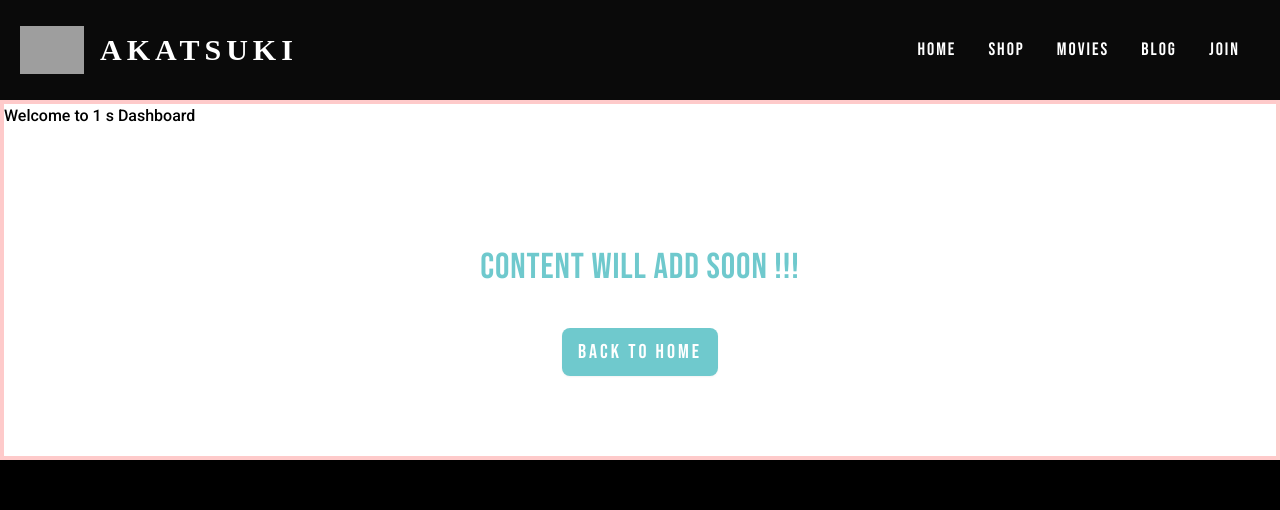
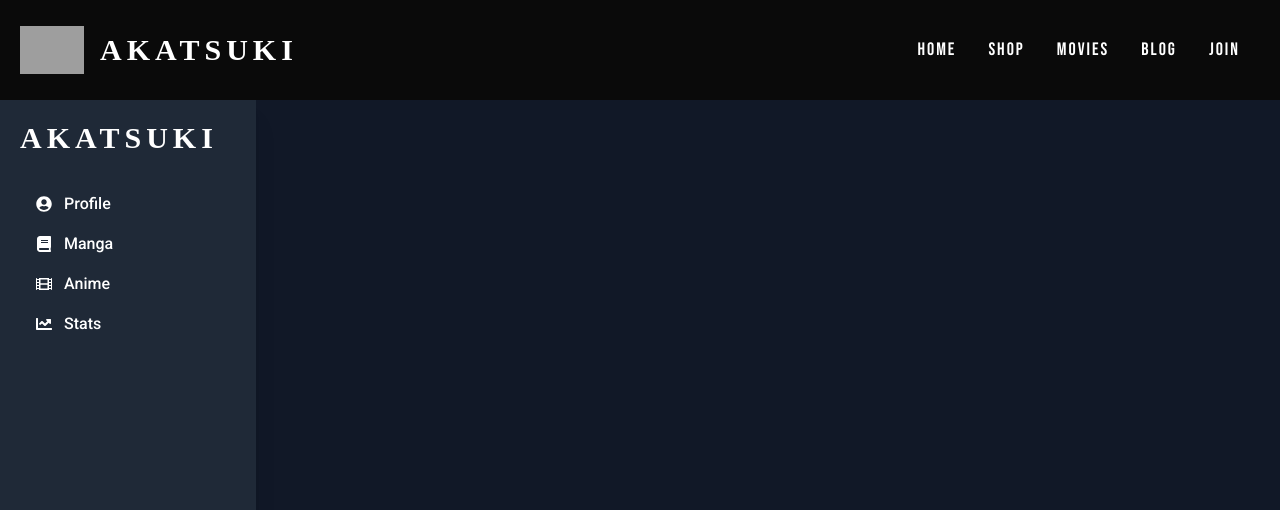
Before and after one commit to OHshajim/Akatsuki, a Next.js app: page /dashboard/1 in a window 1280 px wide. Shown: the top 510 px of the page. Built offline with nearby package versions, Linux system fonts and the light colour scheme; no server answers; grey boxes are pictures that could not be loaded; a web font is replaced by a local one.

Commit message:
admin nav add

```diff
--- a/src/Components/DashBoard/DashboardNav.tsx
+++ b/src/Components/DashBoard/DashboardNav.tsx
@@ -1,10 +1,46 @@
+"use client";
+
+import { useState } from "react";
+import { FaBars, FaBook, FaChartLine, FaFilm, FaTimes, FaUserCircle } from "react-icons/fa";
 
 const DashboardNav = () => {
-    return (
-        <div>
+  const [isOpen, setIsOpen] = useState(false);
 
-        </div>
-    );
+  return (
+    <div className="flex min-h-screen bg-gray-900 text-white w-full">
+      {/* Mobile Menu Button */}
+      <button
+        className="sm:hidden p-4 text-white bg-gray-800 fixed top-4 left-4 z-50 rounded-md"
+        onClick={() => setIsOpen(!isOpen)}
+      >
+        {isOpen ? <FaTimes size={24} /> : <FaBars size={24} />}
+      </button>
+
+      {/* Sidebar */}
+      <aside
+        className={`fixed sm:relative top-0 left-0 w-64 sm:w-1/5 bg-gray-800 p-5 flex flex-col gap-5 shadow-xl min-h-screen transition-transform duration-300 transform ${isOpen ? "translate-x-0" : "-translate-x-full sm:translate-x-0"}`}
+      >
+        <h1 className="text-xl sm:text-3xl font-Secondary text-white uppercase font-bold text-center sm:text-left">
+          Akatsuki
+        </h1>
+
+        <nav className="flex flex-col gap-4 p-4">
+          <a href="#" className="flex items-center gap-3 hover:text-red-400 transition duration-300">
+            <FaUserCircle /> Profile
+          </a>
+          <a href="#" className="flex items-center gap-3 hover:text-red-400 transition duration-300">
+            <FaBook /> Manga
+          </a>
+          <a href="#" className="flex items-center gap-3 hover:text-red-400 transition duration-300">
+            <FaFilm /> Anime
+          </a>
+          <a href="#" className="flex items-center gap-3 hover:text-red-400 transition duration-300">
+            <FaChartLine /> Stats
+          </a>
+        </nav>
+      </aside>
+    </div>
+  );
 };
 
 export default DashboardNav;
--- a/src/Shared/Footer.tsx
+++ b/src/Shared/Footer.tsx
@@ -1,5 +1,8 @@
+"use client";
+import { useSession } from "next-auth/react";
 import Image from "next/image";
 import Link from "next/link";
+import { usePathname } from "next/navigation";
 import {
   FaDiscord,
   FaGoogle,
@@ -10,7 +13,10 @@ import {
 import { MdLocationOn } from "react-icons/md";
 
 const Footer = () => {
+  const path = usePathname();
+  const { data: session } = useSession();
   return (
+    path === `/dashboard/${session?.user?.email}` || (
       <div className="bg-black py-5 text-zinc-300">
         <footer className="footer bg-black container mx-auto py-20 lg:px-10 px-5">
           <aside className="flex justify-center items-center flex-col">
@@ -113,6 +119,7 @@ const Footer = () => {
           </aside>
         </footer>
       </div>
+    )
   );
 };
 
--- a/src/Shared/Nav.tsx
+++ b/src/Shared/Nav.tsx
@@ -14,8 +14,6 @@ import Image from "next/image";
 
 const Nav = () => {
   const path = usePathname();
-  console.log(path);
-
   const { data: session } = useSession();
   const [isMobileMenuOpen, setIsMobileMenuOpen] = useState(false);
 
@@ -51,6 +49,7 @@ const Nav = () => {
     setIsMobileMenuOpen(false);
   }, [path]);
   return (
+    path === `/dashboard/${session?.user?.email}` || (
       <div className="navbar bg-[#000000f5] p-5 items-center">
         {/* Brand and Logo with animation */}
         <motion.div
@@ -187,6 +186,7 @@ const Nav = () => {
           </motion.div>
         )}
       </div>
+    )
   );
 };
 
--- a/src/app/(dashboards)/dashboard/[email]/layout.tsx
+++ /dev/null
@@ -1,19 +0,0 @@
-export default async function DashboardLayout({
-    children,
-    params,
-  }: {
-    children: React.ReactNode
-    params: Promise<{ email: string }>
-  }) {
-    const { email } = await params
-   console.log(email);
-
-    return (
-      <section className="border-4 border-red-200">
-        <header>
-          <h1>Welcome to {email} s Dashboard</h1>
-        </header>
-        <main>{children}</main>
-      </section>
-    )
-  }
--- a/src/app/(dashboards)/dashboard/[email]/page.tsx
+++ /dev/null
@@ -1,18 +0,0 @@
-import Link from "next/link";
-
-const page = () => {
-  return (
-    <div className="flex justify-center items-center flex-col my-20">
-      <h1 className="text-center text-4xl text-[#6fc9cd] my-10 font-primary tracking-wide">
-        Content Will Add Soon !!!
-      </h1>
-      <Link href={"/"}>
-        <button className="btn border-none bg-[#6fc9cd] text-white text-xl ">
-          Back To Home
-        </button>
-      </Link>
-    </div>
-  );
-};
-
-export default page;
--- /dev/null
+++ b/src/app/dashboard/[email]/page.tsx
@@ -0,0 +1,13 @@
+
+import DashboardNav from "@/Components/DashBoard/DashboardNav";
+
+const page = () => {
+  return (
+    <div className="min-h-screen">
+
+      <DashboardNav />
+    </div>
+  );
+};
+
+export default page;
```
Lines whose indentation alone changed are shown as unchanged.
